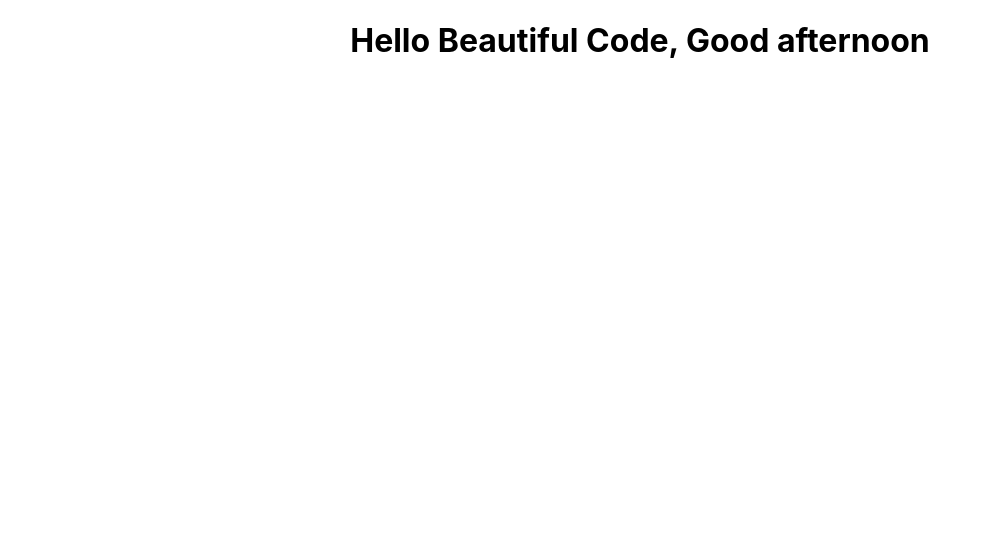
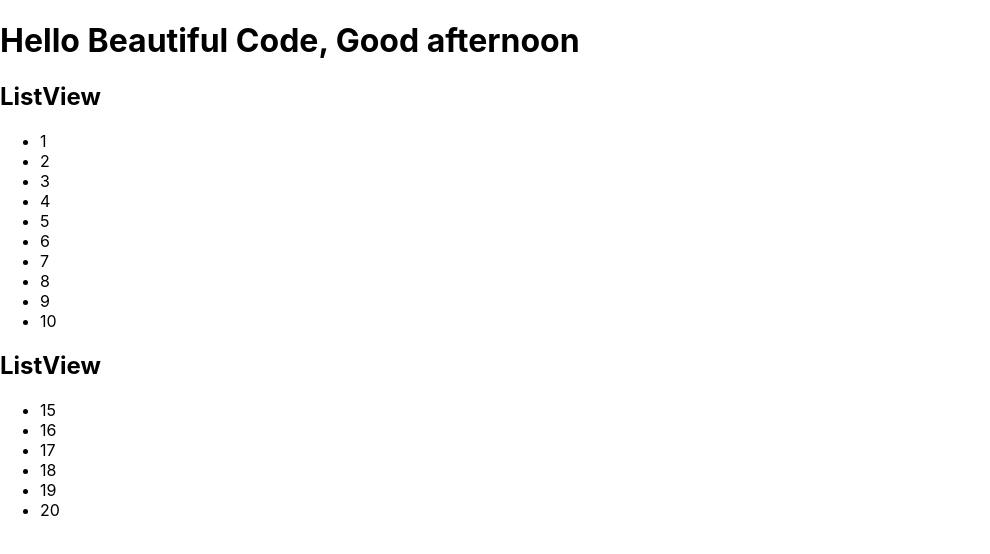
Before and after one commit to susmitha0802/react-exercise, a React (Create React App) app: page / in a window 1280 px wide. Shown: the top 554 px of the page, without its empty margins (0-990 px from the left). Built offline with nearby package versions, Linux system fonts and the light colour scheme.

Commit message:
Lists completed

```diff
--- a/src/App.js
+++ b/src/App.js
@@ -1,10 +1,12 @@
-import './App.css';
 import Greetings from './Greetings';
-
+import ListView from './ListView';
 function App() {
   return (
     <div className="App">
-      <Greetings name = "Beautiful Code"/>
+      <Greetings name = "Beautiful Code"
+      />
+      <ListView />
+      <ListView start={15} end={20}/>
     </div>
   );
 }
--- a/src/Greetings.js
+++ b/src/Greetings.js
@@ -1,4 +1,4 @@
-export default function Greetings(props) {
+export default function Greetings({name}) {
     let wish;
     let hr = new Date().getHours();
     if(hr >= 5 && hr < 12) {
@@ -10,5 +10,5 @@ export default function Greetings(props) {
     else {
         wish = "Good Evening";
     }
-    return <h1>Hello {props.name}, {wish}</h1>;
+    return <h1>Hello {name}, {wish}</h1>;
 }
--- /dev/null
+++ b/src/ListView.js
@@ -0,0 +1,23 @@
+export default function ListView({start=1, end=10}) {
+    const numbers = [];
+    for(let i=start; i<=end; i++) {
+        numbers.push(i);
+    }
+    return (
+        <div>
+            <h2>ListView</h2>
+            <ul>
+                {
+                    numbers.map(num => (
+                        <li key={num}>{num}</li>
+                    ))
+                }
+            </ul>
+        </div>
+    );
+}
+
+// Explain the function and importance of key prop in list
+// Function uses default arguments only when the arguments are passed.
+// Key prop is used to uniquely identify the data element in a collection of data
+// which doesn't affect the data elements if collection is changed because
```
